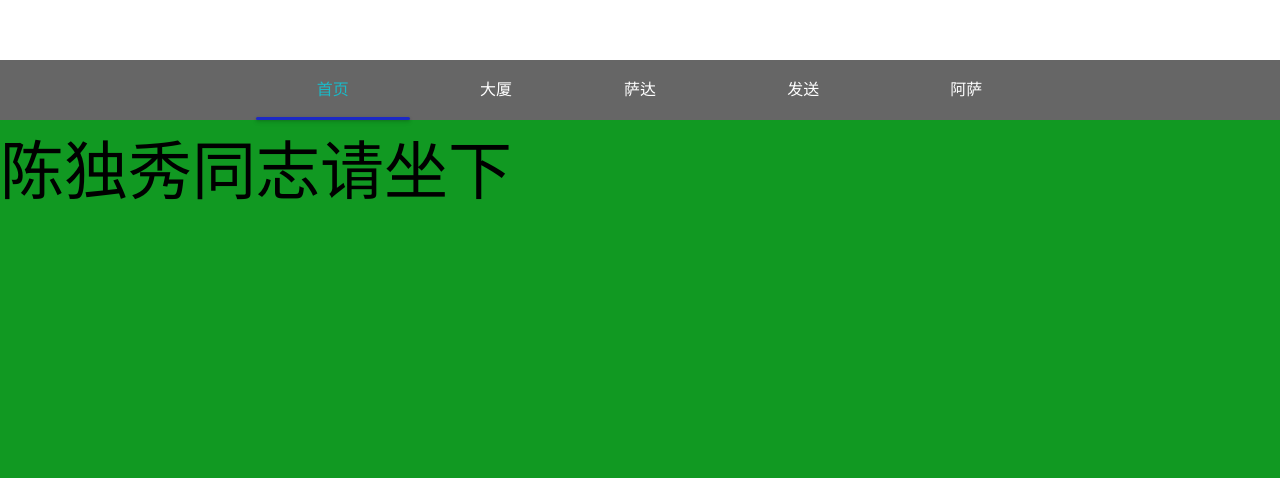
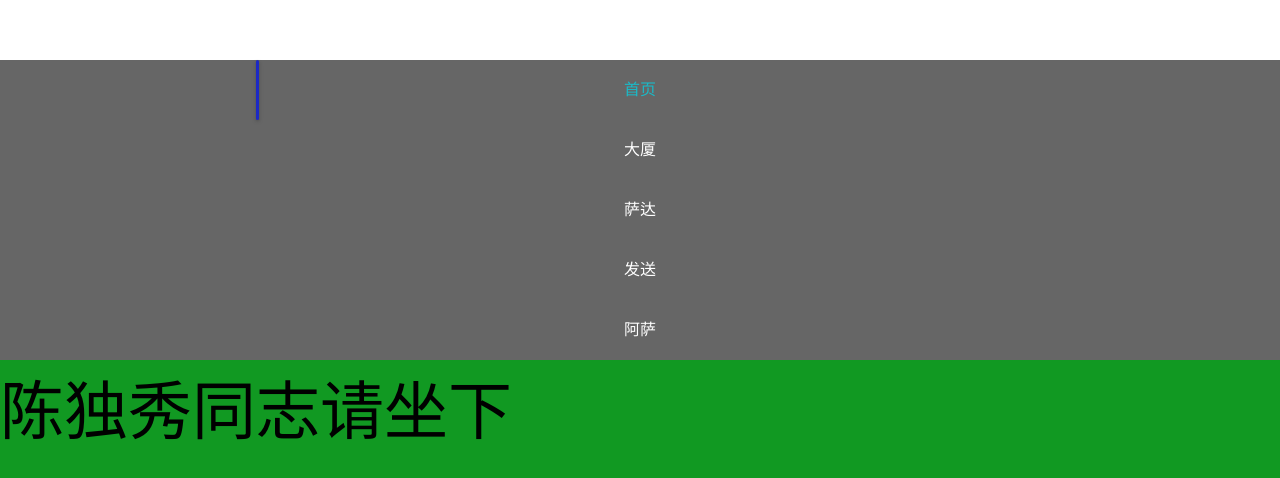
Before and after one commit to diamondloler/tabTrace, a website: page src/index.html in a window 1280 px wide. Shown: the part 340-818 px from the top of the page. Drawn offline with Linux system fonts and the light colour scheme.

Commit message:
optimize

```diff
--- a/src/index.html
+++ b/src/index.html
@@ -35,12 +35,11 @@
             align-items: center;
             justify-content: center;
             width: 100%;
-            height: 60px;
         }
 
         .flex-space {
             display: flex;
-            flex-direction: row;
+            flex-direction: column;
             flex-wrap: wrap;
             justify-content: space-between;
             width: 60%;
@@ -194,13 +193,14 @@
         window.addEventListener('scroll', handleScroll);
 
 
-        tabTrace('.item','horizontal', {
+        tabTrace('.item','vertical', {
             eventType: 'click',
             onMouseleave: function (e) {
                 console.log(e)
             },
             boxShadow: '0 1px 3px 0 rgba(0,0,0,.16), 0 2px 5px 0 rgba(0,0,0,.12)',
-            bgColor: '#1C29C5'
+            bgColor: '#1C29C5',
+            transitionTimeFun: 'cubic-bezier(.4, 0, 0, 1)'
         })
 
     </script>
--- a/src/js/tabTrace.js
+++ b/src/js/tabTrace.js
@@ -11,10 +11,10 @@
 })(typeof global !== 'undefined' ? global : typeof window !== 'undefined' ? window : this, function (window) {
   var tabTrace = function (selector, mode, option_) {
     if (selector.charCodeAt(0) !== 0x2E) {
-      throw new Error('The 1st parameter must be class name')
+      throw new TypeError('The 1st parameter must be class name')
     }
     if (mode !== 'vertical' && mode !== 'horizontal') {
-      throw new Error('The 2nd parameter must be vertical or horizontal')
+      throw new TypeError('The 2nd parameter must be vertical or horizontal')
     }
     var itemList = document.querySelectorAll(selector)
     var len = itemList.length
@@ -74,13 +74,11 @@
 
 
     var getWidthRelativePercentage = function (item) {
-      var percentage = getComputedWidth(item) / getComputedWidth(parent) * 100 + '%'
-      return percentage
+      return getComputedWidth(item) / getComputedWidth(parent) * 100 + '%'
     }
 
     var getHeightRelativePercentage = function (item) {
-      var percentage = getComputedHeight(item) / getComputedHeight(parent) * 100 + '%'
-      return percentage
+      return getComputedHeight(item) / getComputedHeight(parent) * 100 + '%'
     }
 
     var getMoveRelativePercentage = function (RelativeDistance, firstItemEdge) {
@@ -98,9 +96,9 @@
       var distance = end - start
       setStyle(line, {
         width: mode == 'horizontal' ? getWidthRelativePercentage(endEL) : option.width,
-        left: mode == 'horizontal' ?  getMoveRelativePercentage(distance, start) : 0,
-        height: mode == 'vertical' ?  getHeightRelativePercentage(endEL) : option.height,
-        top: mode == 'vertical' ?  getMoveRelativePercentage(distance, start) : ''
+        left: mode == 'horizontal' ? getMoveRelativePercentage(distance, start) : 0,
+        height: mode == 'vertical' ? getHeightRelativePercentage(endEL) : option.height,
+        top: mode == 'vertical' ? getMoveRelativePercentage(distance, start) : ''
       })
     }
 
@@ -110,8 +108,8 @@
       setStyle(targetLine, {
         position: 'absolute',
         backgroundColor: option.bgColor,
-        transition: 'all ' + option.transitionTimeFun + ' '
-        + option.transitionDuration,
+        transition: 'all ' + option.transitionTimeFun + ' ' +
+          option.transitionDuration,
         borderRadius: option.borderRadius,
         boxShadow: option.boxShadow,
         bottom: mode == 'horizontal' ? '0' : ''
@@ -136,8 +134,8 @@
     var handleTrace = function (e) {
       var target = e.target
       move(target, firstItem, line)
-      typeof option.onMouseenter === 'function'
-      && option.onMouseenter(e)
+      typeof option.onMouseenter === 'function' &&
+        option.onMouseenter(e)
 
     }
 
@@ -145,8 +143,8 @@
     var handleLeave = function (e) {
       var target = e.target
       move(itemList[activeIndex], firstItem, line)
-      typeof option.onMouseleave === 'function'
-      && option.onMouseleave(e)
+      typeof option.onMouseleave === 'function' &&
+        option.onMouseleave(e)
     }
 
 
@@ -154,11 +152,11 @@
       var target = e.target
       resetColor()
       setStyle(target, {
-        color: 'purple'
+        color: option.activeItemColor
       })
       move(target, firstItem, line)
-      typeof option.onClick === 'function'
-      && option.onClick(e)
+      typeof option.onClick === 'function' &&
+        option.onClick(e)
     }
 
     initTrace(line, itemList[activeIndex])
```
